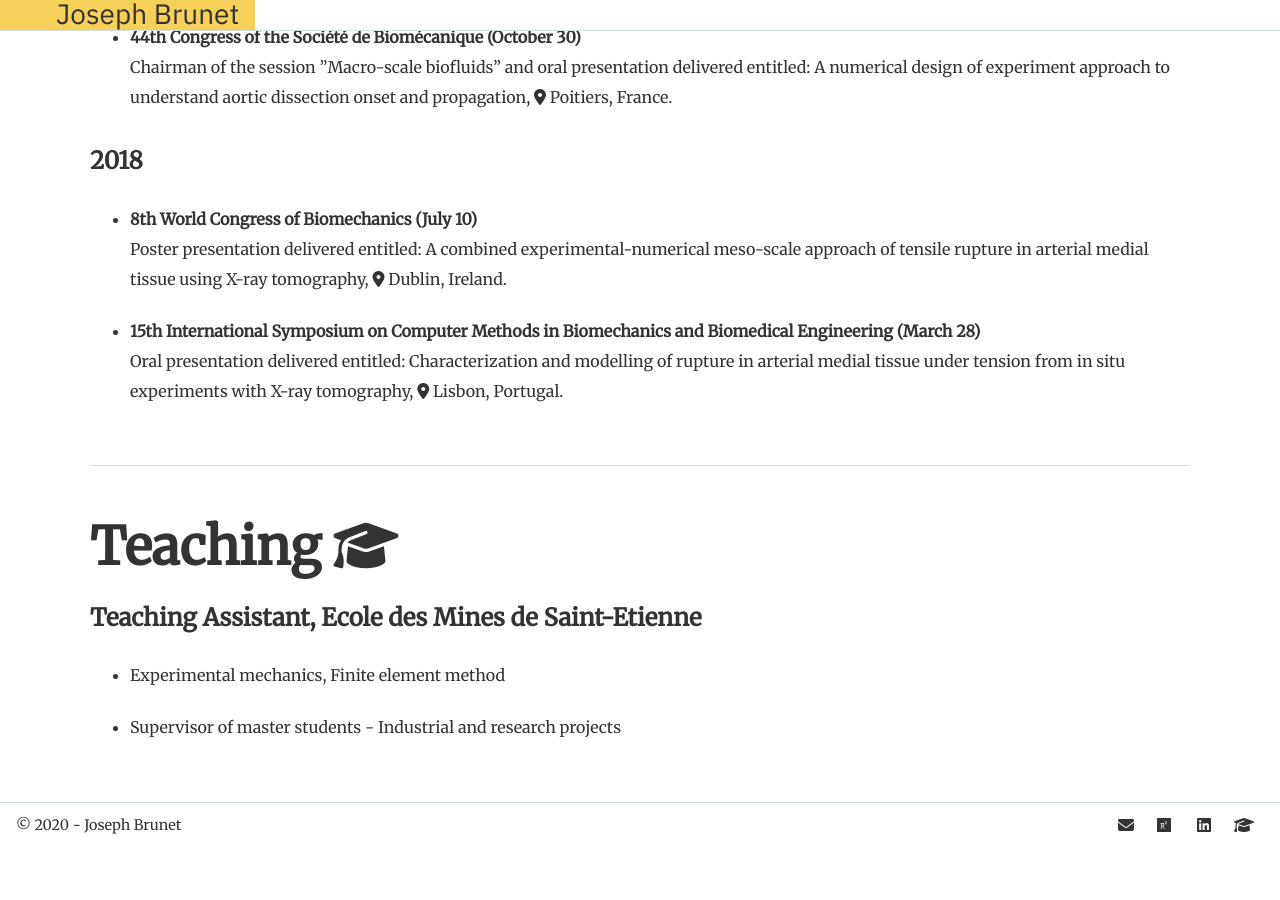
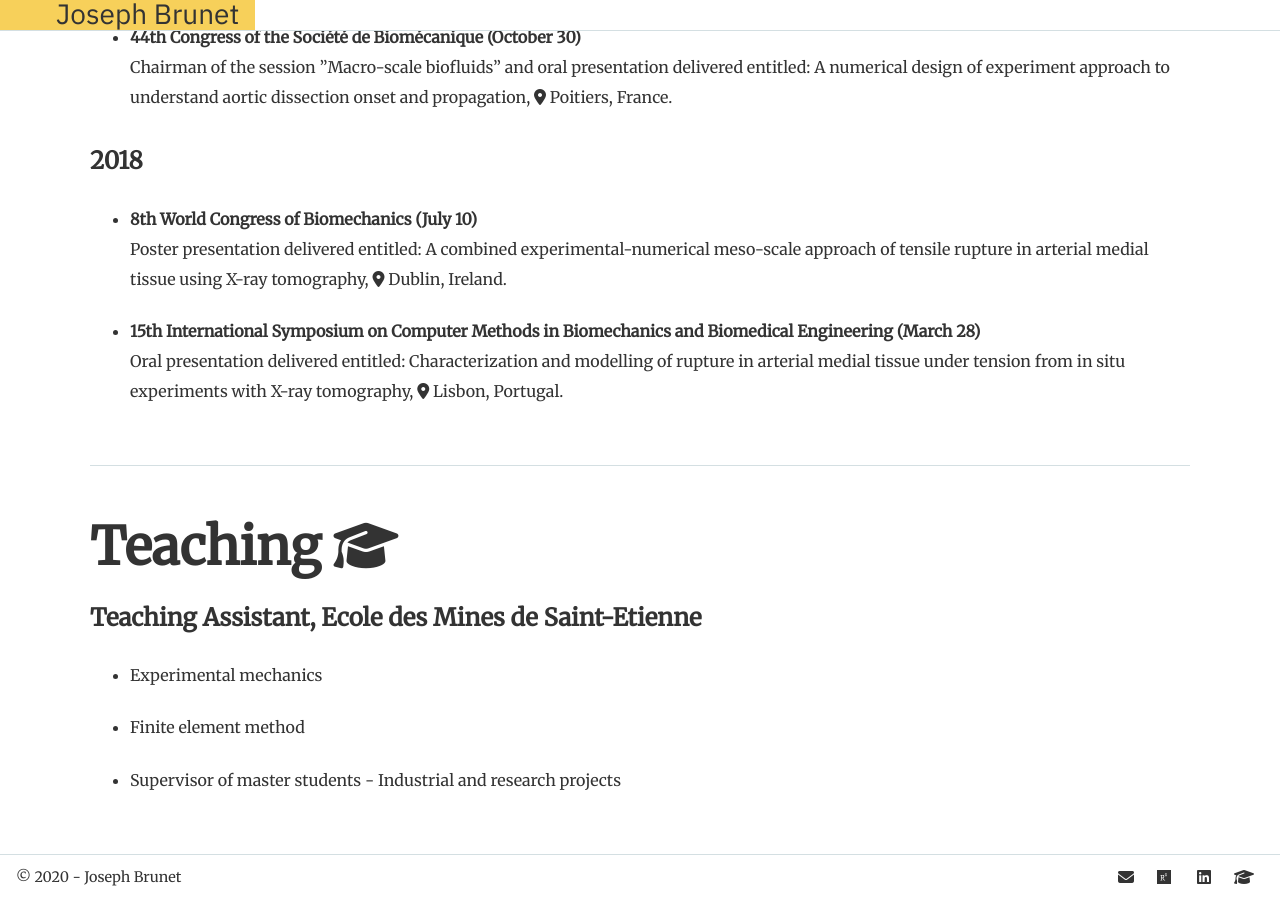
Before and after one commit to JosephBrunet/JosephBrunet.github.io, a Jekyll site: the page built from index.html, in a window 1280 px wide and 900 px high, scrolled down 2348 px. Built offline with Jekyll 4.4.1, drawn with Linux system fonts in a browser that asks for light colours; nearby versions of some CDN libraries; some web fonts are replaced; before the commit the page ends 3195 px from its top, so only the background shows below that.

Commit message:
Update index.html

```diff
--- a/index.html
+++ b/index.html
@@ -189,7 +189,12 @@ permalink: /
     <ul>
       <li>
         <p>
-          Experimental mechanics, Finite element method
+          Experimental mechanics
+        </p>
+      </li>
+      <li>
+        <p>
+          Finite element method
         </p>
       </li>
       <li>
```
